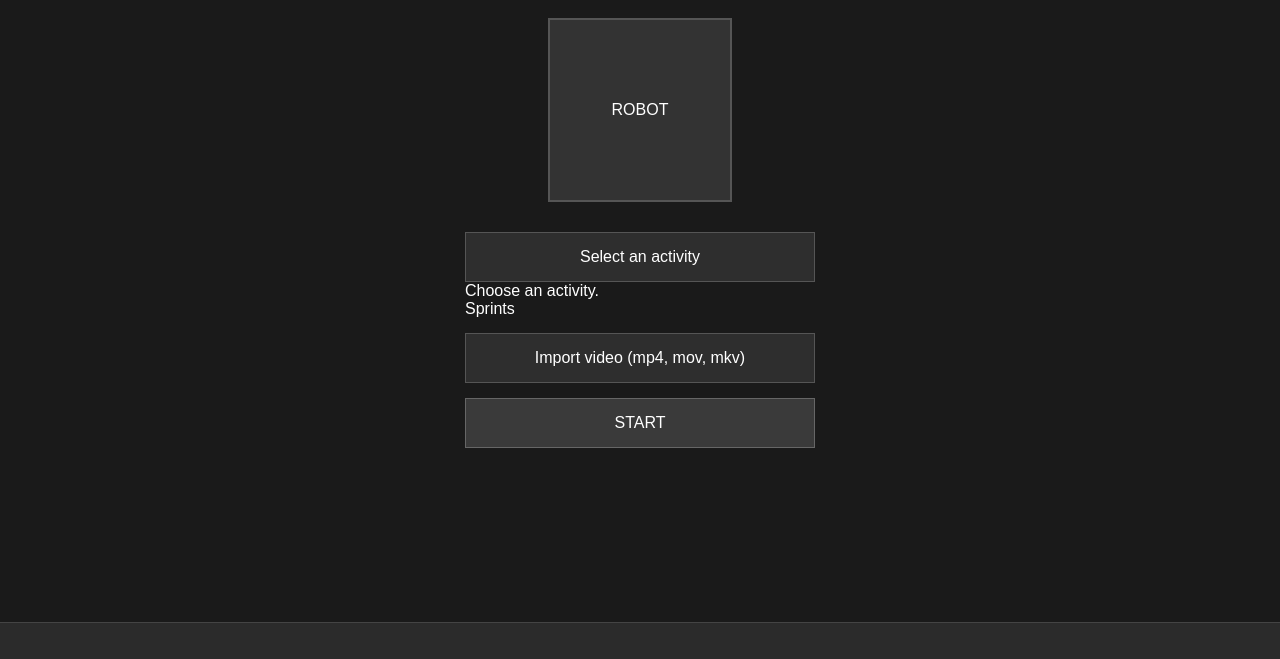
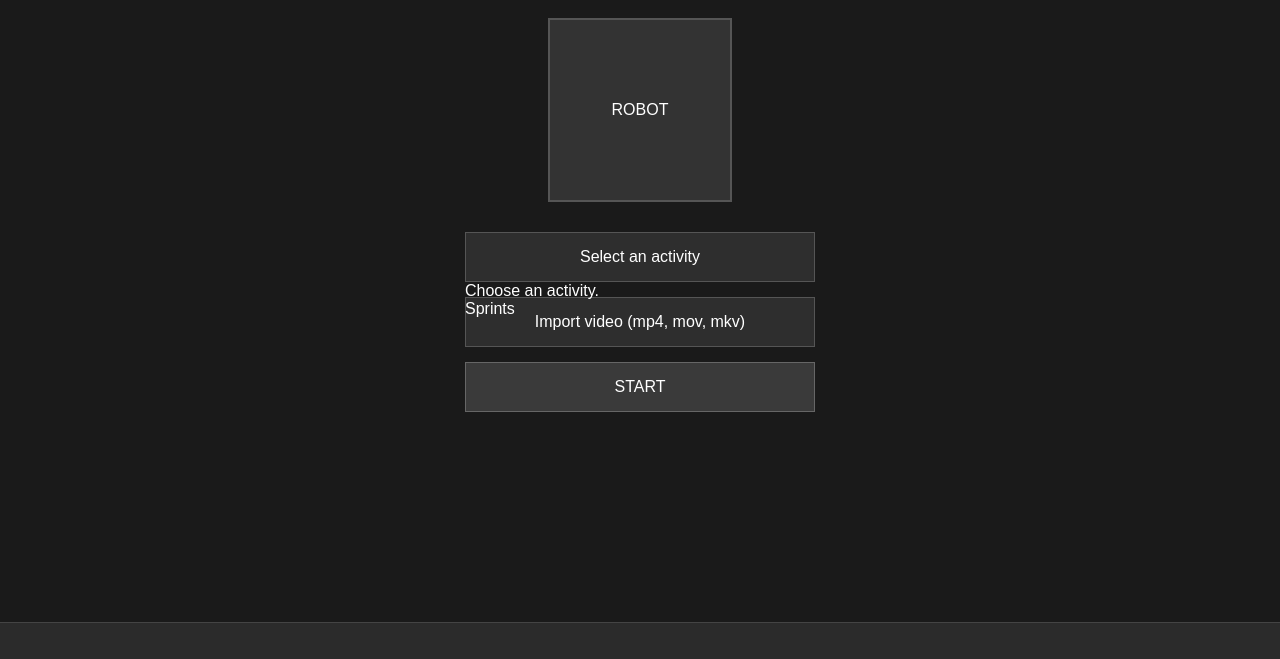
Before and after one commit to GreatArrow/MirrorPerfection, a plain HTML site: page index.html in a window 1280 px wide. Shown: the part 141-800 px from the top of the page. Drawn offline with Linux system fonts and the light colour scheme.

Commit message:
Update main.css

```diff
--- a/style/main.css
+++ b/style/main.css
@@ -96,3 +96,16 @@ body {
     margin-left: 10px;
     font-size: 20px;
 }
+
+.activity-selector {
+    position: relative;
+    width: 100%;
+}
+
+.activity-list {
+    position: absolute;
+    top: 100%;   /* directly under the button */
+    left: 0;
+    width: 100%;
+    z-index: 10;
+}
```
